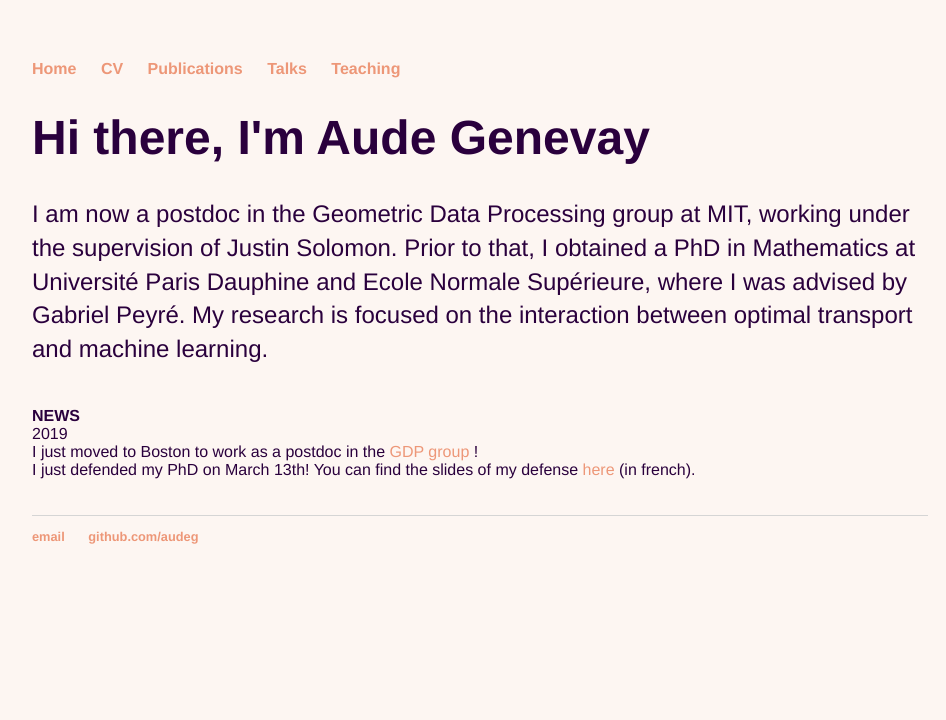
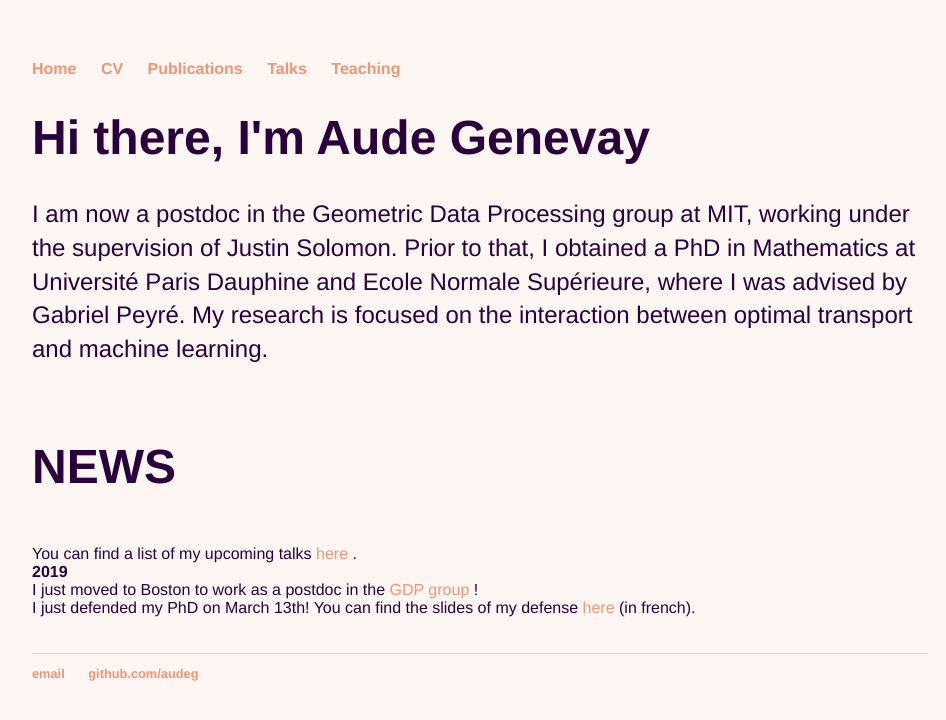
Before and after one commit to audeg/audeg.github.io, a Jekyll site: the page built from index.html, in a window 1280 px wide. Shown: the top 720 px of the page, without its empty margins (160-1106 px from the left). Built offline with Jekyll 4.4.1, drawn with Linux system fonts in a browser that asks for light colours.

Commit message:
Update index.html

```diff
--- a/index.html
+++ b/index.html
@@ -9,9 +9,10 @@ title: Aude Genevay
 					My research is focused on the interaction between optimal transport and machine learning. </p>
 </div><!-- /.blurb -->
 <br/>
-<b>NEWS</b>
+<h1>NEWS</h1><br/>
+You can find a list of my upcoming talks <a href="/talks">here </a>.
 <br/>
-2019
+<b>2019</b>
 <br/>
 I just moved to Boston to work as a postdoc in the <a href="http://groups.csail.mit.edu/gdpgroup/"> GDP group </a>!
 <br/>
```
